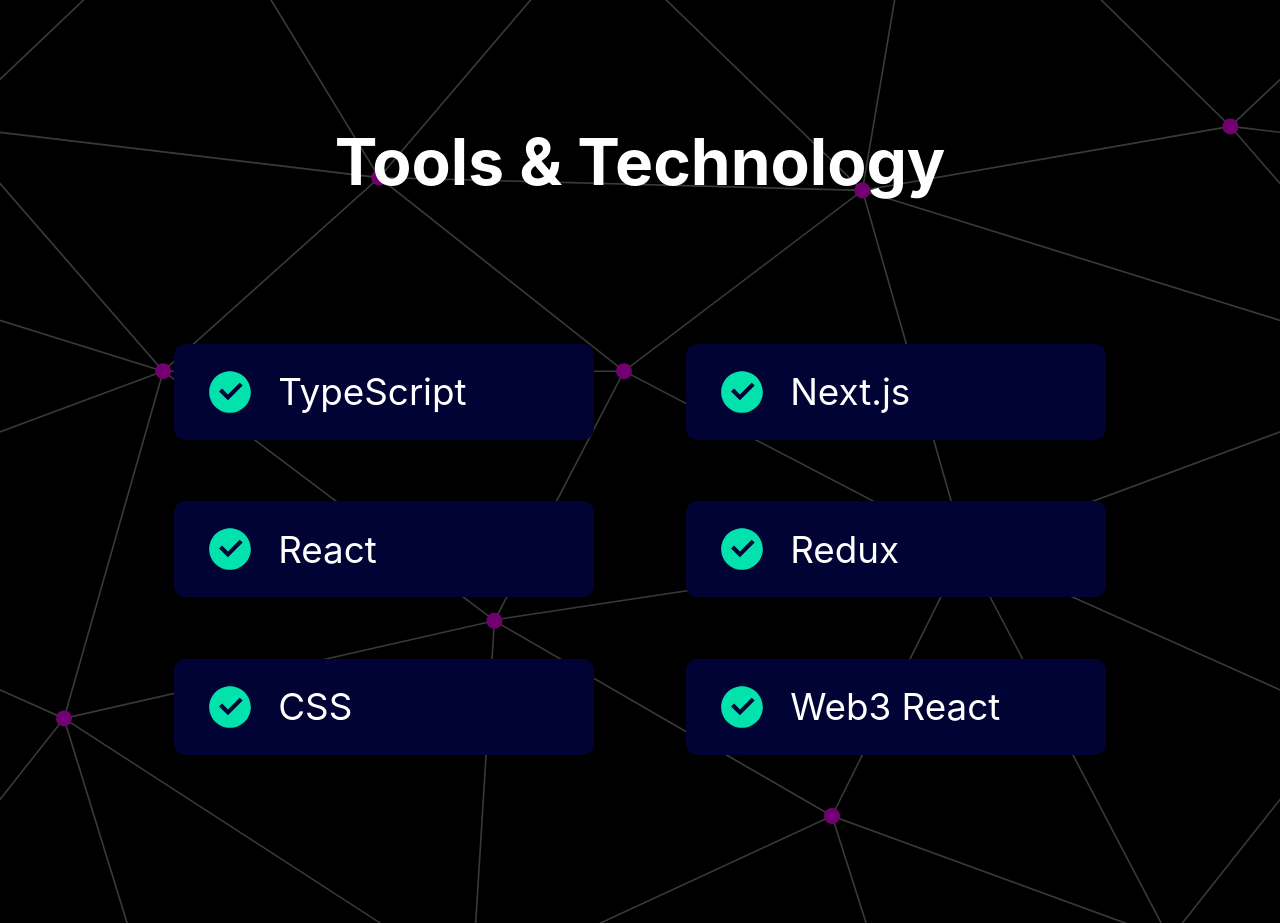
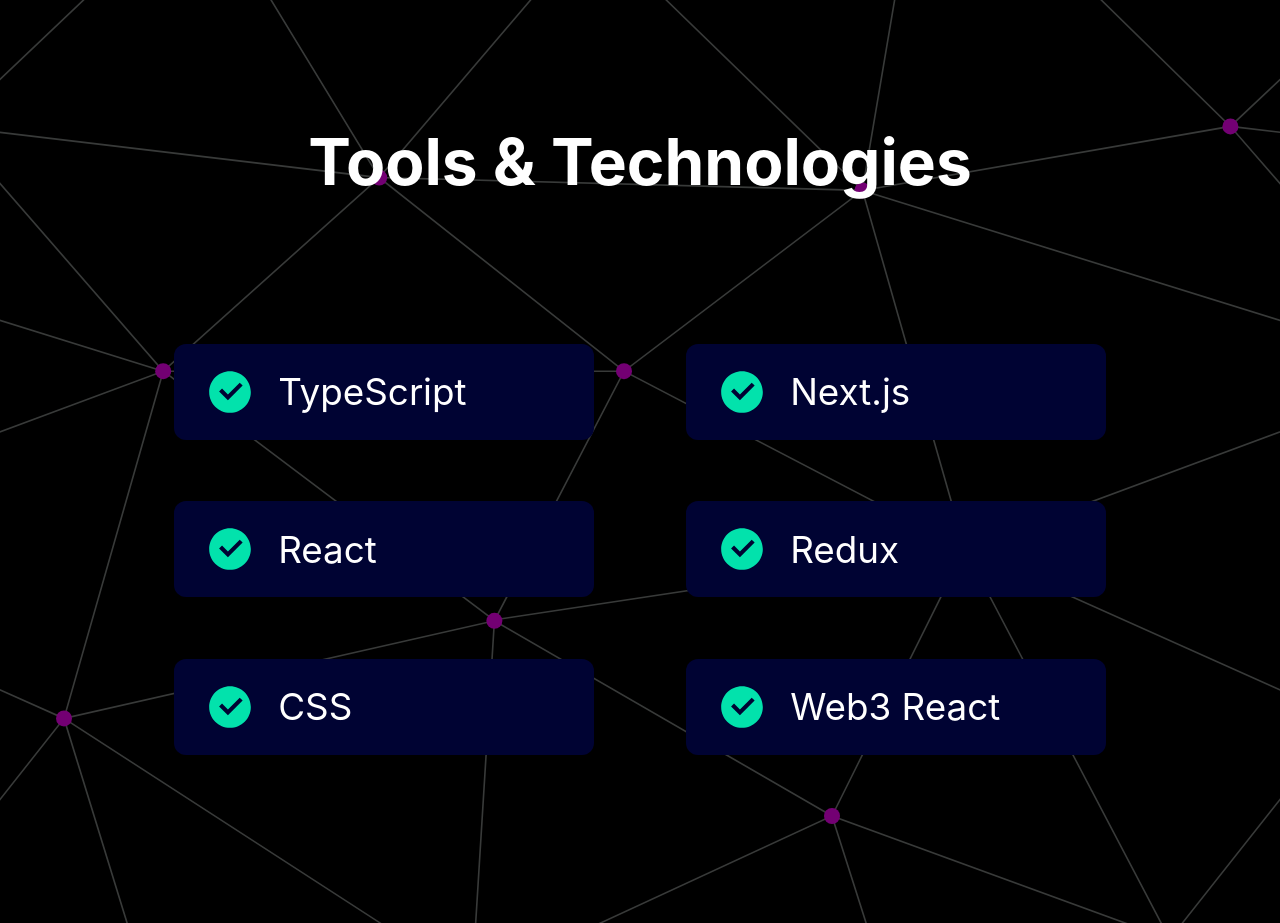
Before and after one commit to Sean-Tisdale/Portfolio, a React (Create React App) app: page / in a window 1280 px wide. Shown: the part 1520-2443 px from the top of the page. Built offline with nearby package versions, Linux system fonts and the light colour scheme.

Commit message:
updated mq

```diff
--- a/src/components/NavBar/NavBar.styles.ts
+++ b/src/components/NavBar/NavBar.styles.ts
@@ -34,7 +34,6 @@
     font-size: 2.6em;
     border-radius: 8px;
     overflow: hidden;
-    box-shadow: #730073 0px 3px 10px;
   }
 
   @media only screen and (min-width: 600px) {
--- a/src/components/SkillsPage/index.tsx
+++ b/src/components/SkillsPage/index.tsx
@@ -9,7 +9,7 @@
 const SkillsPage = () => {
   return (
     <SCSkillsPageWrapper id="Skills">
-      <h1>Tools &#38; Technology</h1>
+      <h1>Tools &#38; Technologies</h1>
       <SCCardWrapper>
         {SkillsData?.map((data: any) => (
           <SCSkillsCard key={data?.key}>
```
